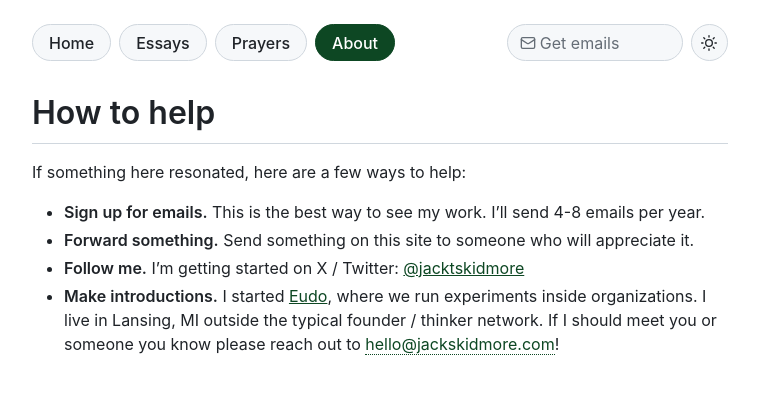
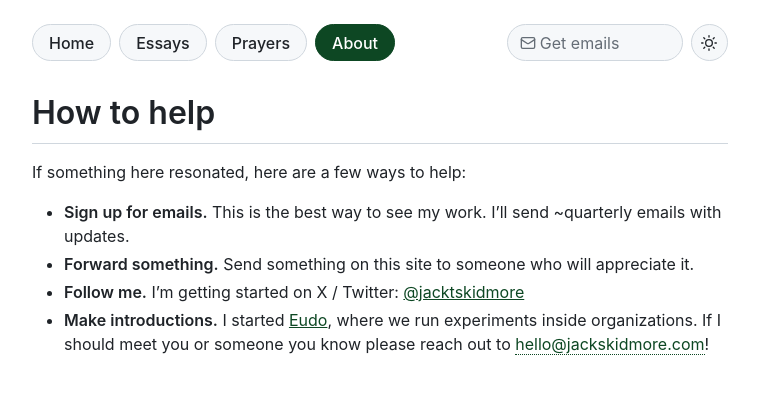
Before and after one commit to jack-t-skidmore/jack-t-skidmore.github.io, a Jekyll site: the page built from help.md, in a window 1280 px wide. Shown: the top 394 px of the page, without its empty margins (260-1019 px from the left). Built offline with Jekyll 4.4.1, drawn with Linux system fonts in a browser that asks for light colours.

```diff
--- a/help.md
+++ b/help.md
@@ -8,7 +8,7 @@
 
 If something here resonated, here are a few ways to help:
 
-- **Sign up for emails.** This is the best way to see my work. I'll send 4-8 emails per year.
+- **Sign up for emails.** This is the best way to see my work. I'll send ~quarterly emails with updates.
 - **Forward something.** Send something on this site to someone who will appreciate it.
 - **Follow me.** I'm getting started on X / Twitter: [@jacktskidmore](https://x.com/jacktskidmore)
-- **Make introductions.** I started [Eudo](/about/eudo/), where we run experiments inside organizations. I live in Lansing, MI outside the typical founder / thinker network. If I should meet you or someone you know please reach out to <span class="copy-email" data-email="hello@jackskidmore.com" role="button" tabindex="0" title="Click to copy"><!--email_off-->hello@jackskidmore.com<!--/email_off--></span>!
+- **Make introductions.** I started [Eudo](/about/eudo/), where we run experiments inside organizations. If I should meet you or someone you know please reach out to <span class="copy-email" data-email="hello@jackskidmore.com" role="button" tabindex="0" title="Click to copy"><!--email_off-->hello@jackskidmore.com<!--/email_off--></span>!
```
Also changed, not shown: about.md (deleted, +0 -27 lines), index.md (+8 -2 lines), projects.md (added, +19 -0 lines), projects/crossroads-youth.md (renamed from about/crossroads-youth.md), projects/eudo.md (renamed from about/eudo.md), projects/pistinomics.md (renamed from about/pistinomics.md).
